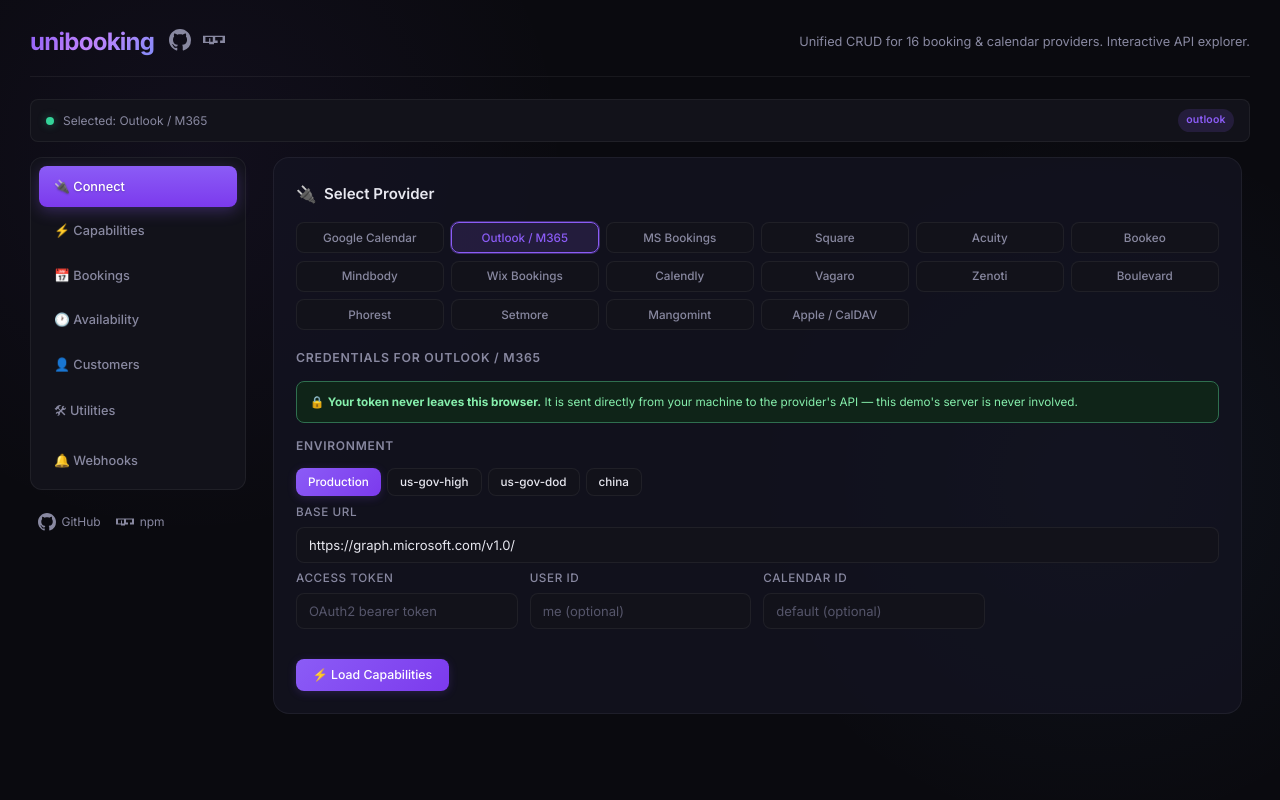
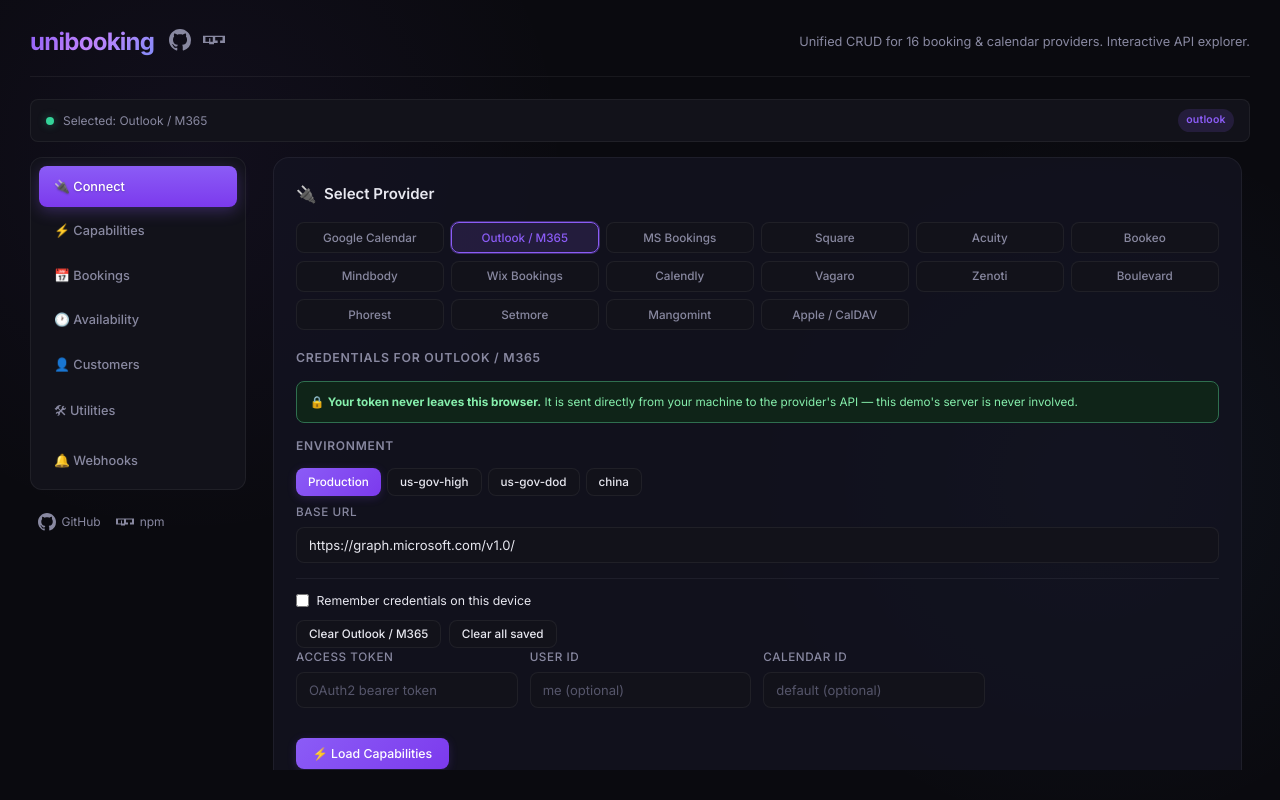
Before and after one commit to djlahre0/unibooking, a Next.js app in the folder demo/: page / in a window 1280 px wide. Both pictures are taken after a click on the button "Outlook / M365". Built offline with nearby package versions, Linux system fonts and the light colour scheme.

Commit message:
feat(demo): remember credentials per provider, opt-in
Restores a provider's credentials and environment on selection instead of
wiping. Writes are debounced and gated on the opt-in; unticking it wipes
what was already saved.

```diff
--- /dev/null
+++ b/demo/app/PersistenceControls.tsx
@@ -0,0 +1,77 @@
+'use client';
+
+export type PersistenceControlsProps = {
+  remember: boolean;
+  onToggleRemember: (on: boolean) => void;
+  onClearProvider: () => void;
+  onClearAll: () => void;
+  providerLabel: string;
+  /** False in Safari private mode or when storage is disabled by policy. */
+  available: boolean;
+};
+
+export default function PersistenceControls({
+  remember,
+  onToggleRemember,
+  onClearProvider,
+  onClearAll,
+  providerLabel,
+  available,
+}: PersistenceControlsProps) {
+  return (
+    <div
+      style={{
+        marginTop: '1rem',
+        paddingTop: '0.8rem',
+        borderTop: '1px solid var(--border, #2a2a3a)',
+      }}
+    >
+      <label style={{ display: 'flex', alignItems: 'center', gap: '0.5rem', fontSize: '0.82rem' }}>
+        <input
+          type="checkbox"
+          checked={remember}
+          disabled={!available}
+          onChange={(e) => onToggleRemember(e.target.checked)}
+        />
+        Remember credentials on this device
+      </label>
+
+      {!available && (
+        <p
+          style={{ fontSize: '0.75rem', color: 'var(--text-muted, #8888a0)', marginTop: '0.4rem' }}
+        >
+          This browser is blocking local storage (private mode, or disabled by policy), so
+          credentials can&apos;t be remembered here. Everything else still works.
+        </p>
+      )}
+
+      {remember && available && (
+        <div
+          role="note"
+          style={{
+            marginTop: '0.6rem',
+            borderRadius: '8px',
+            padding: '0.6rem 0.75rem',
+            fontSize: '0.76rem',
+            lineHeight: 1.6,
+            border: '1px solid #6b5a2f',
+            background: '#241f0f',
+            color: '#fcd34d',
+          }}
+        >
+          ⚠ <strong>Saved on this device.</strong> These credentials sit in this browser&apos;s
+          localStorage until you clear them. Don&apos;t use this on a shared computer.
+        </div>
+      )}
+
+      <div style={{ display: 'flex', gap: '0.5rem', marginTop: '0.6rem', flexWrap: 'wrap' }}>
+        <button className="btn btn-sm btn-secondary" onClick={onClearProvider}>
+          Clear {providerLabel}
+        </button>
+        <button className="btn btn-sm btn-secondary" onClick={onClearAll}>
+          Clear all saved
+        </button>
+      </div>
+    </div>
+  );
+}
--- a/demo/app/page.tsx
+++ b/demo/app/page.tsx
@@ -1,6 +1,6 @@
 'use client';
 
-import { useState, useCallback, useMemo } from 'react';
+import { useState, useCallback, useMemo, useEffect } from 'react';
 import {
   type ActionResult,
   getCapabilities,
@@ -20,8 +20,17 @@
 } from '../lib/call';
 import { PROVIDER_META as PROVIDERS } from '../lib/providers';
 import { ENVIRONMENTS } from '../lib/environments';
+import {
+  loadState,
+  saveProvider,
+  clearProvider,
+  clearAll,
+  storageAvailable,
+  setRemember as persistRemember,
+} from '../lib/cred-storage';
 import ConnectPanel from './ConnectPanel';
 import EnvironmentControl from './EnvironmentControl';
+import PersistenceControls from './PersistenceControls';
 import ResultBox from './ResultBox';
 
 /* ═══════════════════════════════════════════════════════════
@@ -153,8 +162,15 @@
   const [creds, setCreds] = useState<Record<string, string>>({});
   const [env, setEnv] = useState('prod');
   const [baseUrl, setBaseUrl] = useState('');
+  const [remember, setRemember_] = useState(false);
+  const [storageOk, setStorageOk] = useState(true);
   const [loadingSection, setLoadingSection] = useState('');
   const busy = (s: string) => loadingSection === s;
+
+  useEffect(() => {
+    setStorageOk(storageAvailable());
+    setRemember_(loadState().remember);
+  }, []);
 
   // Results
   const [capsResult, setCapsResult] = useState<ActionResult | null>(null);
@@ -202,6 +218,14 @@
     // non-obvious, hence this note.
     return { creds, baseUrl: !baseUrl || baseUrl === prod ? undefined : baseUrl };
   }, [creds, baseUrl, selectedProvider]);
+
+  useEffect(() => {
+    if (!remember || !selectedProvider) return;
+    const t = setTimeout(() => {
+      saveProvider(selectedProvider, { creds, env, baseUrl });
+    }, 300);
+    return () => clearTimeout(t);
+  }, [remember, selectedProvider, creds, env, baseUrl]);
 
   return (
     <div className="app-container">
@@ -353,9 +377,10 @@
               selectedProvider={selectedProvider}
               onSelectProvider={(id) => {
                 setSelectedProvider(id);
-                setCreds({});
-                setEnv('prod');
-                setBaseUrl(ENVIRONMENTS[id]?.prod ?? '');
+                const saved = loadState().providers[id];
+                setCreds(saved?.creds ?? {});
+                setEnv(saved?.env ?? 'prod');
+                setBaseUrl(saved?.baseUrl ?? ENVIRONMENTS[id]?.prod ?? '');
                 setCapsResult(null);
                 setBookingResult(null);
                 setAvailResult(null);
@@ -378,6 +403,25 @@
                 onChange={(nextEnv, nextUrl) => {
                   setEnv(nextEnv);
                   setBaseUrl(nextUrl);
+                }}
+              />
+              <PersistenceControls
+                remember={remember}
+                available={storageOk}
+                providerLabel={PROVIDERS[selectedProvider]?.label ?? selectedProvider}
+                onToggleRemember={(on) => {
+                  setRemember_(on);
+                  persistRemember(on); // turning off also wipes what was saved
+                }}
+                onClearProvider={() => {
+                  clearProvider(selectedProvider);
+                  setCreds({});
+                }}
+                onClearAll={() => {
+                  if (confirm('Clear saved credentials for every provider on this device?')) {
+                    clearAll();
+                    setCreds({});
+                  }
                 }}
               />
             </ConnectPanel>
```
